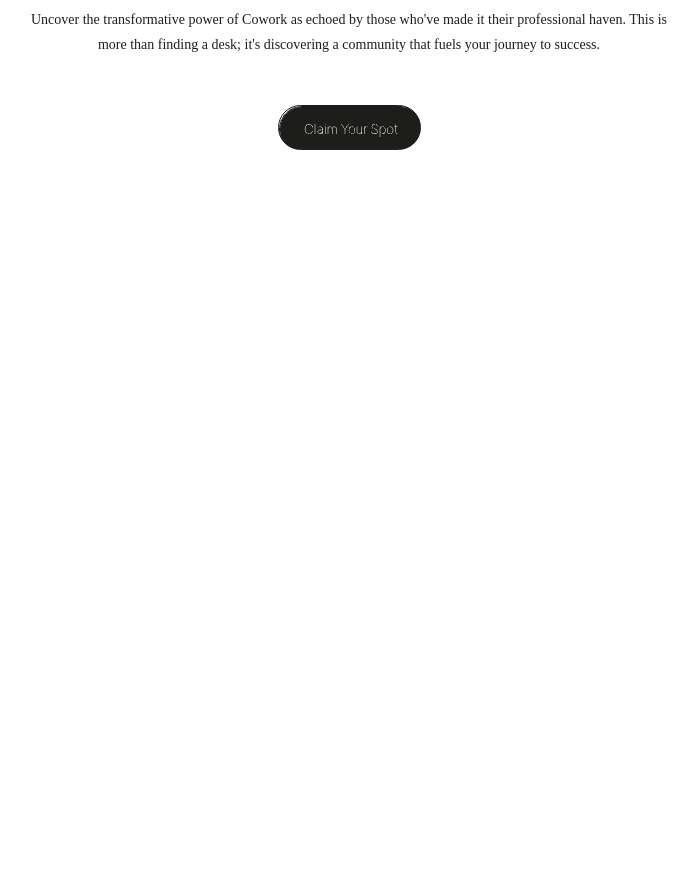
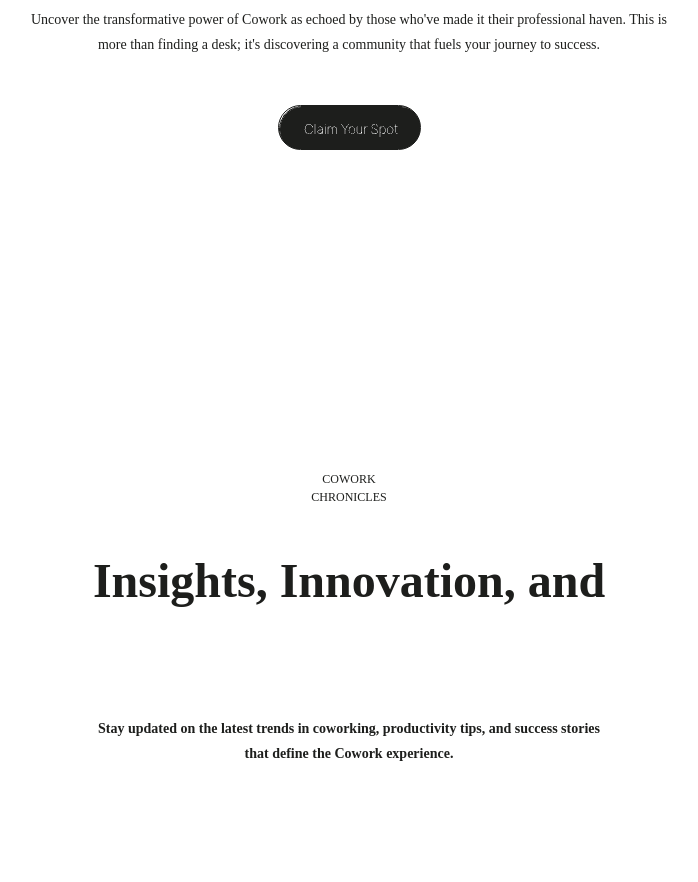
Before and after one commit to Elandland/shinhan_cowork, a plain HTML site: page chan_index.html in a window 1280 px wide. Shown: the part 2235-3117 px from the top of the page, without its empty margins (379-1077 px from the left). Drawn offline with Linux system fonts and the light colour scheme; a web font is replaced by a local one.

Commit message:
Feat. blog section 구성

```diff
--- a/chan_index.html
+++ b/chan_index.html
@@ -111,11 +111,24 @@
             </div>
             <div class="button"></div>
         </div>
+    </section>
 
+    <section class="blog">
+        <div class = "blog-section-title">
+            <div class="blog-section-subtitle">Cowork Chronicles </div>
+            <div class="blog-content">
+                <div class="blog-frame">
+                    <div class="blog-frame2">Insights, Innovation, and </div>
+                </div>
+
+                <div class="blog-text">Stay updated on the latest trends in coworking,
+                    productivity tips, and success stories
+                    that define the Cowork experience.</div>
+            </div>
+
+        </div>
 
     </section>
 
-
-
 </body>
 </html>
--- a/chan_styles.css
+++ b/chan_styles.css
@@ -1270,6 +1270,176 @@ border-radius: 42px;
 background: url(image/button.png);
 }
 
+.blog{
+    /* Blog */
+position: static;
+width: 1440px;
+/* 자동 레이아웃 */
+display: flex;
+flex-direction: column;
+justify-content: center;
+align-items: center;
+padding: 112px 64px 112px 64px;
+
+
+/* Inside Auto Layout */
+flex: none;
+order: 9;
+flex-grow: 0;
+margin: 0px 0px;
+
+background: rgb(255, 255, 255);
+}
+
+.blog-section-title{
+    /* Section Title */
+position: static;
+width: 768px;
+height: 233px;
+/* 자동 레이아웃 */
+display: flex;
+flex-direction: column;
+justify-content: flex-start;
+align-items: center;
+padding: 0px;
+
+
+/* Inside Auto Layout */
+flex: none;
+order: 0;
+flex-grow: 0;
+margin: 80px 0px;
+}
+
+.blog-section-subtitle{
+    /* Subheading */
+position: static;
+width: 126px;
+height: 18px;
+/* 자동 레이아웃 */
+display: flex;
+flex-direction: column;
+justify-content: flex-start;
+align-items: center;
+padding: 0px;
+
+
+/* Inside Auto Layout */
+flex: none;
+order: 0;
+flex-grow: 0;
+margin: 16px 0px;
+
+color: rgb(29, 30, 28);
+font-family: Pretendard;
+font-size: 12px;
+font-weight: 100;
+line-height: 150%;
+letter-spacing: 0%;
+text-align: center;
+text-transform: uppercase;
+}
+
+.blog-content{
+    /* Content */
+position: static;
+width: 768px;
+height: 199px;
+/* 자동 레이아웃 */
+display: flex;
+flex-direction: column;
+justify-content: flex-start;
+align-items: center;
+padding: 0px;
+
+
+/* Inside Auto Layout */
+flex: none;
+order: 1;
+align-self: stretch;
+flex-grow: 0;
+margin: 16px 0px;
+}
+
+.blog-frame{
+    /* Frame 65 */
+position: static;
+width: 768px;
+height: 124px;
+/* 자동 레이아웃 */
+display: flex;
+flex-direction: column;
+justify-content: flex-start;
+align-items: flex-start;
+padding: 0px;
+
+
+/* Inside Auto Layout */
+flex: none;
+order: 0;
+align-self: stretch;
+flex-grow: 0;
+margin: 24px 0px;
+}
+
+.blog-text{
+    /* Text */
+position: static;
+width: 520px;
+height: 51px;
+/* 자동 레이아웃 */
+display: flex;
+flex-direction: column;
+justify-content: flex-start;
+align-items: center;
+padding: 0px;
+
+
+/* Inside Auto Layout */
+flex: none;
+order: 1;
+flex-grow: 0;
+margin: 24px 0px;
+
+color: rgb(29, 30, 28);
+font-family: Pretendard;
+font-size: 14px;
+font-weight: 700;
+line-height: 180%;
+letter-spacing: 0%;
+text-align: center;
+}
+
+.blog-frame2{
+
+/* Heading */
+position: static;
+width: 768px;
+height: 58px;
+/* 자동 레이아웃 */
+display: flex;
+flex-direction: column;
+justify-content: flex-start;
+padding: 0px;
+
+
+/* Inside Auto Layout */
+flex: none;
+order: 0;
+align-self: stretch;
+flex-grow: 0;
+margin: 8px 0px;
+
+color: rgb(29, 30, 28);
+font-family: Pretendard;
+font-size: 48px;
+font-weight: 700;
+line-height: 120%;
+letter-spacing: 0%;
+text-align: center;
+}
+
+
 @font-face {
     font-family: 'Pretendard-Regular';
     src: url('https://cdn.jsdelivr.net/gh/Project-Noonnu/noonfonts_2107@1.1/Pretendard-Regular.woff') format('woff');
```
